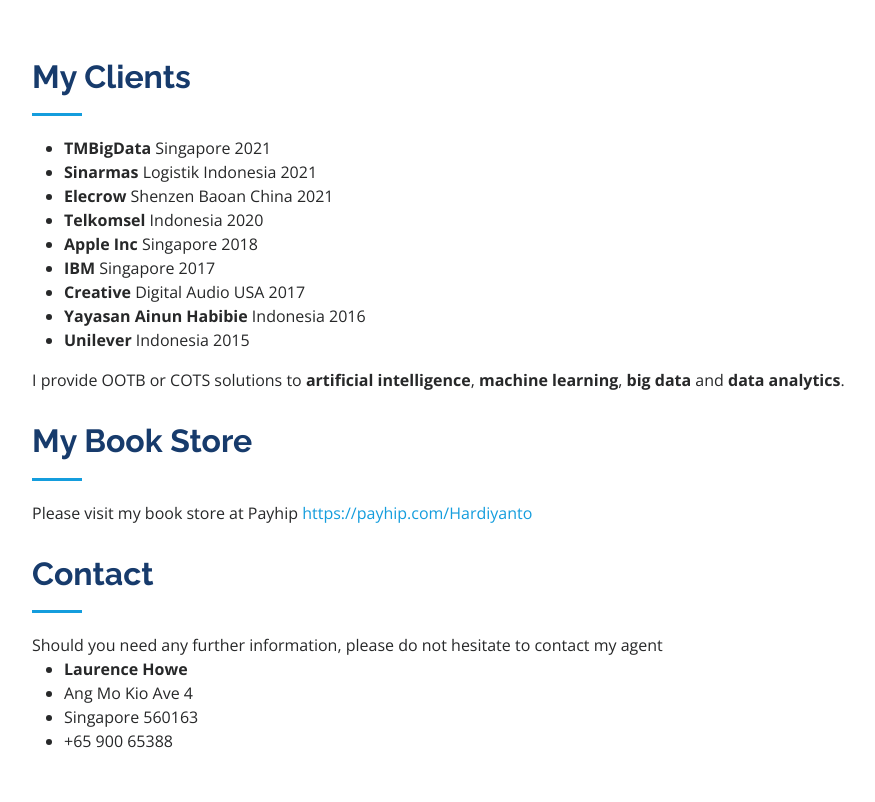
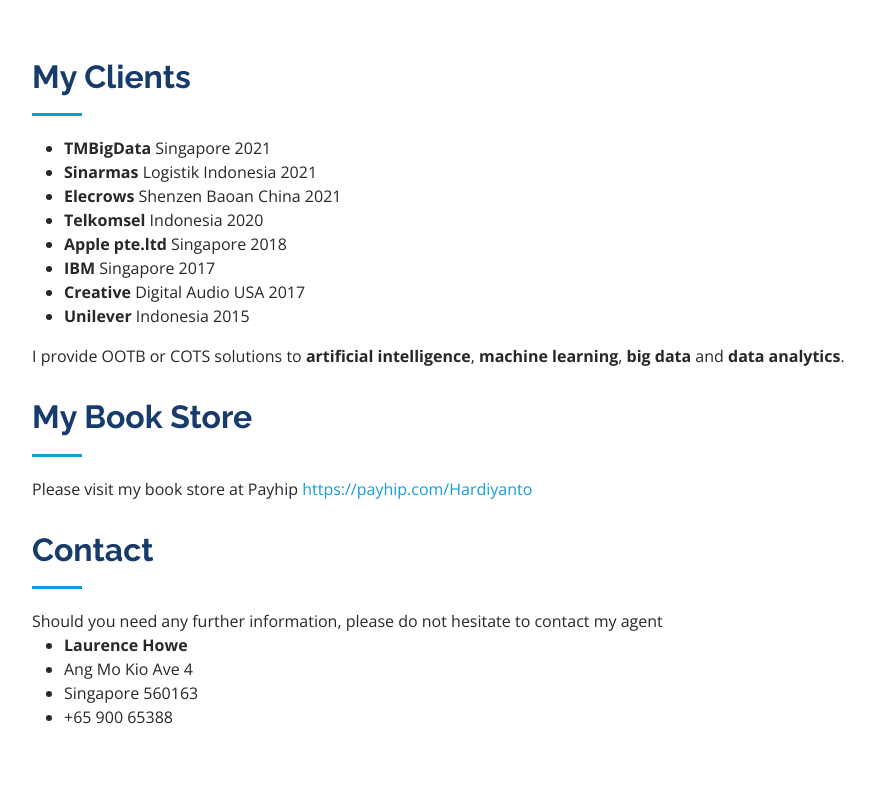
Before and after one commit to aihubid/aihubid.github.io, a plain HTML site: page index.html in a window 1280 px wide. Shown: the part 802-1604 px from the top of the page, without its empty margins (280-1155 px from the left). Drawn offline with nearby package versions, Linux system fonts and the light colour scheme.

Commit message:
update clients

```diff
--- a/index.html
+++ b/index.html
@@ -87,12 +87,11 @@
             <ul>
               <li><b>TMBigData</b> Singapore 2021</li>
               <li><b>Sinarmas</b> Logistik Indonesia 2021</li>
-              <li><b>Elecrow</b> Shenzen Baoan China 2021</li>
+              <li><b>Elecrows</b> Shenzen Baoan China 2021</li>
               <li><b>Telkomsel</b> Indonesia 2020</li>
-              <li><b>Apple Inc</b> Singapore 2018</li>
+              <li><b>Apple pte.ltd</b> Singapore 2018</li>
               <li><b>IBM</b> Singapore 2017</li>
               <li><b>Creative</b> Digital Audio USA 2017</li>
-              <li><b>Yayasan Ainun Habibie</b> Indonesia 2016</li>
               <li><b>Unilever</b> Indonesia 2015</li>
             </ul>
             I provide OOTB or COTS solutions to <b> artificial intelligence</b>, <b>machine learning</b>, <b>big data</b> and <b>data analytics</b>.
```
